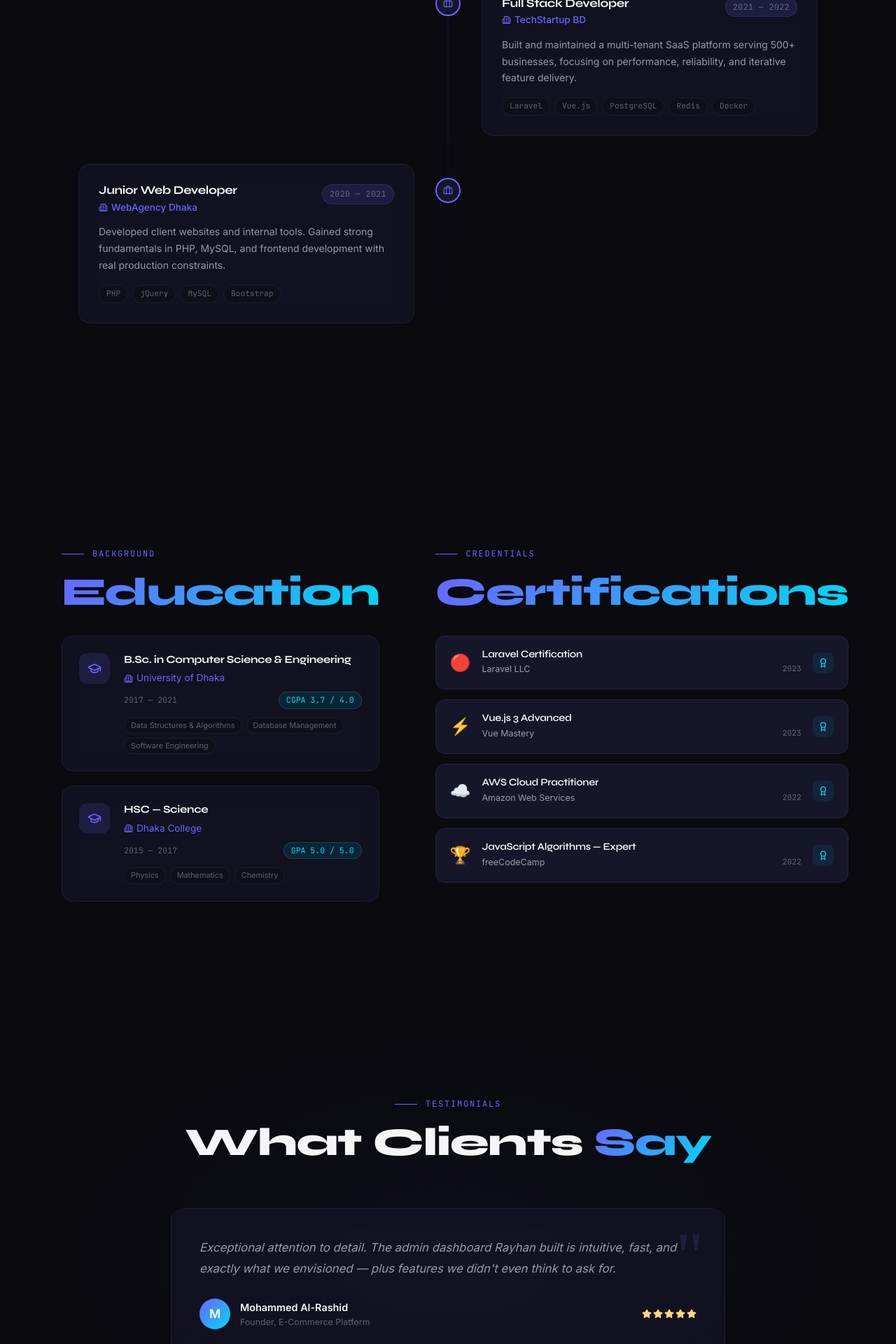
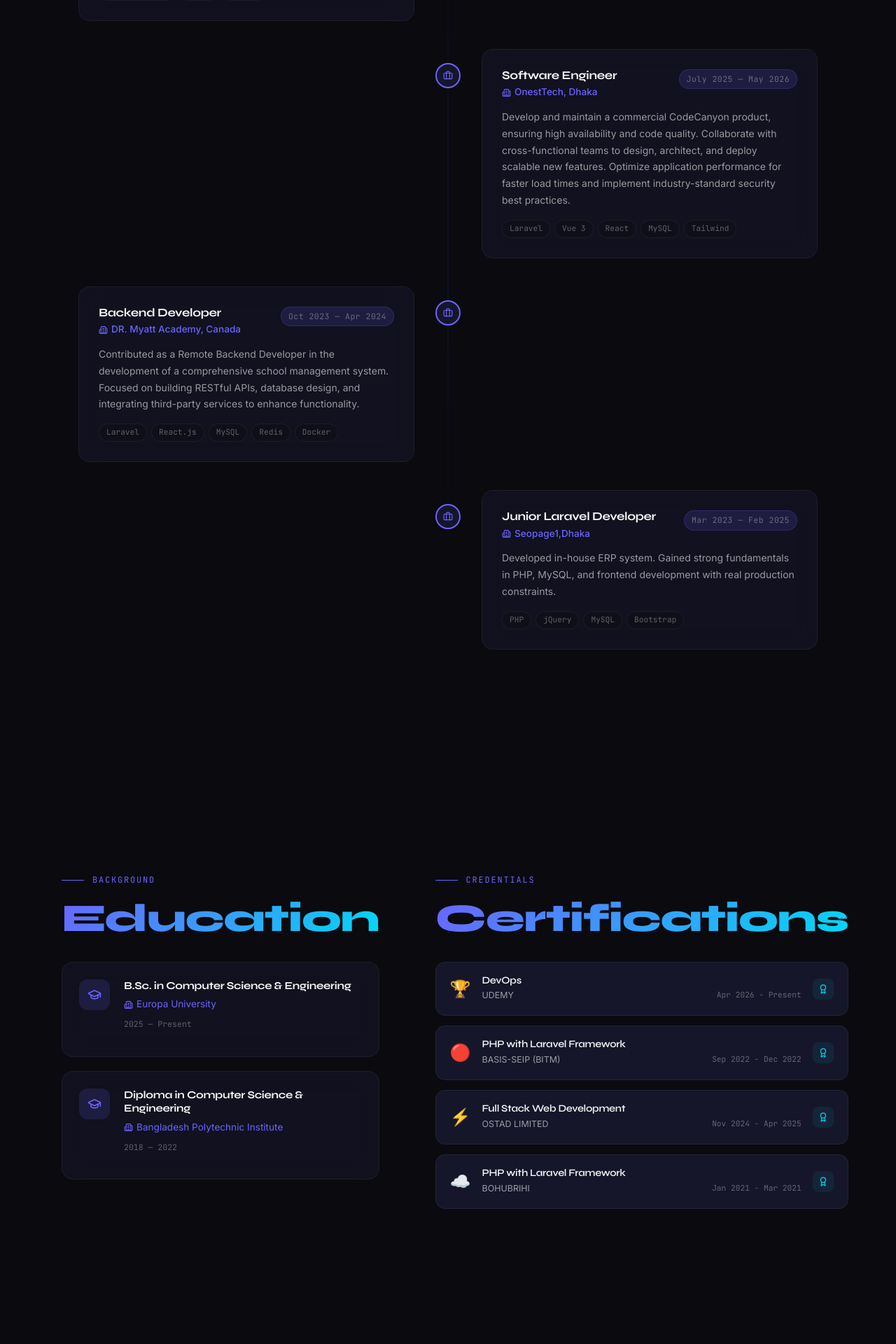
Before and after one commit to rayhanstack/rayhan-portfolio, a Vue app: page / in a window 1280 px wide. Shown: the part 6340-8260 px from the top of the page at 70% size. Built offline with nearby package versions, Linux system fonts and the light colour scheme.

Commit message:
some issue fixing

```diff
--- a/src/data/portfolio.js
+++ b/src/data/portfolio.js
@@ -177,27 +177,35 @@ export const services = [
 
 export const experience = [
   {
-    company: 'Freelance',
-    role: 'Senior Full Stack Developer',
-    duration: '2022 — Present',
+    company: 'Dream71, Dhaka',
+    role: 'Software Engineer',
+    duration: 'Mar 2026 - Present',
     description:
-      'Delivering high-quality web applications for clients across Bangladesh and internationally. Projects span SaaS dashboards, e-commerce, and custom CMSes.',
+      'Engineer and maintain high-impact software solutions for local government entities and international clients. Collaborate in cross-functional teams to architect, build, and deploy scalable, microservices-driven features. Optimize application performance utilizing caching and containerization, while enforcing robust, industry-standard security protocols.',
+    technologies: ['Laravel', 'Vue 3', 'React', 'MySQL', 'PgSQL', 'Microservices', 'Redis', 'Docker'],
+  },
+  {
+    company: 'OnestTech, Dhaka',
+    role: 'Software Engineer',
+    duration: 'July 2025 — May 2026',
+    description:
+      'Develop and maintain a commercial CodeCanyon product, ensuring high availability and code quality. Collaborate with cross-functional teams to design, architect, and deploy scalable new features. Optimize application performance for faster load times and implement industry-standard security best practices.',
     technologies: ['Laravel', 'Vue 3', 'React', 'MySQL', 'Tailwind'],
   },
   {
-    company: 'TechStartup BD',
-    role: 'Full Stack Developer',
-    duration: '2021 — 2022',
+    company: 'DR. Myatt Academy, Canada',
+    role: 'Backend Developer',
+    duration: 'Oct 2023 — Apr 2024',
     description:
-      'Built and maintained a multi-tenant SaaS platform serving 500+ businesses, focusing on performance, reliability, and iterative feature delivery.',
-    technologies: ['Laravel', 'Vue.js', 'PostgreSQL', 'Redis', 'Docker'],
+      'Contributed as a Remote Backend Developer in the development of a comprehensive school management system. Focused on building RESTful APIs, database design, and integrating third-party services to enhance functionality.',
+    technologies: ['Laravel', 'React.js', 'MySQL', 'Redis', 'Docker'],
   },
   {
-    company: 'WebAgency Dhaka',
-    role: 'Junior Web Developer',
-    duration: '2020 — 2021',
+    company: 'Seopage1,Dhaka',
+    role: 'Junior Laravel Developer',
+    duration: 'Mar 2023 — Feb 2025',
     description:
-      'Developed client websites and internal tools. Gained strong fundamentals in PHP, MySQL, and frontend development with real production constraints.',
+      'Developed in-house ERP system. Gained strong fundamentals in PHP, MySQL, and frontend development with real production constraints.',
     technologies: ['PHP', 'jQuery', 'MySQL', 'Bootstrap'],
   },
 ]
@@ -205,43 +213,39 @@ export const experience = [
 export const education = [
   {
     degree: 'B.Sc. in Computer Science & Engineering',
-    institution: 'University of Dhaka',
-    duration: '2017 — 2021',
-    grade: 'CGPA 3.7 / 4.0',
-    highlights: ['Data Structures & Algorithms', 'Database Management', 'Software Engineering'],
+    institution: 'Europa University',
+    duration: '2025 — Present',
   },
   {
-    degree: 'HSC — Science',
-    institution: 'Dhaka College',
-    duration: '2015 — 2017',
-    grade: 'GPA 5.0 / 5.0',
-    highlights: ['Physics', 'Mathematics', 'Chemistry'],
+    degree: 'Diploma in Computer Science & Engineering',
+    institution: 'Bangladesh Polytechnic Institute',
+    duration: '2018 — 2022',
   },
 ]
 
 export const certifications = [
-  { title: 'Laravel Certification',          issuer: 'Laravel LLC',            year: '2023', icon: '🔴' },
-  { title: 'Vue.js 3 Advanced',              issuer: 'Vue Mastery',             year: '2023', icon: '⚡' },
-  { title: 'AWS Cloud Practitioner',         issuer: 'Amazon Web Services',     year: '2022', icon: '☁️' },
-  { title: 'JavaScript Algorithms — Expert', issuer: 'freeCodeCamp',            year: '2022', icon: '🏆' },
+  { title: 'DevOps', issuer: 'UDEMY',            year: 'Apr 2026 - Present', icon: '🏆' },
+  { title: 'PHP with Laravel Framework',          issuer: 'BASIS-SEIP (BITM)',            year: 'Sep 2022 - Dec 2022', icon: '🔴' },
+  { title: 'Full Stack Web Development',              issuer: 'OSTAD LIMITED',             year: 'Nov 2024 - Apr 2025', icon: '⚡' },
+  { title: 'PHP with Laravel Framework',         issuer: 'BOHUBRIHI',     year: 'Jan 2021 - Mar 2021', icon: '☁️' },
 ]
 
 export const testimonials = [
   {
-    name:     'Sarah Johnson',
-    position: 'CTO, FinTech Startup',
+    name:     'Babu K',
+    position: 'DGM, Seopage1',
     avatar:   null,
     review:   "Rayhan delivered our API integration two weeks ahead of schedule with zero bugs in production. His clean architecture made it trivial for our team to extend later.",
   },
   {
-    name:     'Mohammed Al-Rashid',
-    position: 'Founder, E-Commerce Platform',
+    name:     'Dr. Tam',
+    position: 'Founder, myattacademy',
     avatar:   null,
     review:   "Exceptional attention to detail. The admin dashboard Rayhan built is intuitive, fast, and exactly what we envisioned — plus features we didn't even think to ask for.",
   },
   {
-    name:     'Priya Sharma',
-    position: 'Product Manager, SaaS Company',
+    name:     'Shahriar Rahat',
+    position: 'Project Manager, OnestTech',
     avatar:   null,
     review:   "Working with Rayhan felt like having a co-founder with technical superpowers. He understood our business goals and translated them into software that works beautifully.",
   },
--- a/src/sections/ContactSection.vue
+++ b/src/sections/ContactSection.vue
@@ -56,7 +56,7 @@
             >
               <Github v-if="s.icon === 'Github'" :size="18" />
               <Linkedin v-else-if="s.icon === 'Linkedin'" :size="18" />
-              <Twitter v-else-if="s.icon === 'Twitter'" :size="18" />
+              <Facebook v-else-if="s.icon === 'Facebook'" :size="18" />
             </a>
           </div>
         </div>
@@ -167,7 +167,7 @@
 
 <script setup>
 import { ref, reactive } from 'vue'
-import { Mail, Phone, MapPin, Github, Linkedin, Twitter, Send, Loader2, CheckCircle2, AlertCircle } from 'lucide-vue-next'
+import { Mail, Phone, MapPin, Github, Linkedin, Facebook, Send, Loader2, CheckCircle2, AlertCircle } from 'lucide-vue-next'
 import { personal } from '@/data/portfolio'
 
 const form = reactive({ name: '', email: '', subject: '', message: '' })
--- a/src/sections/EducationSection.vue
+++ b/src/sections/EducationSection.vue
@@ -27,10 +27,6 @@
                 </div>
                 <div class="edu-meta">
                   <span class="mono" style="font-size:0.72rem; color:var(--text-muted);">{{ item.duration }}</span>
-                  <span class="edu-grade">{{ item.grade }}</span>
-                </div>
-                <div class="edu-highlights">
-                  <span v-for="h in item.highlights" :key="h" class="edu-tag">{{ h }}</span>
                 </div>
               </div>
             </div>
@@ -128,24 +124,6 @@ import { education, certifications } from '@/data/portfolio'
   align-items: center;
   margin-bottom: 12px;
 }
-.edu-grade {
-  font-size: 0.72rem;
-  padding: 2px 10px;
-  border-radius: 100px;
-  background: rgba(0,217,245,0.1);
-  color: var(--cyan);
-  border: 1px solid rgba(0,217,245,0.2);
-  font-family: var(--font-mono);
-}
-.edu-highlights { display: flex; flex-wrap: wrap; gap: 6px; }
-.edu-tag {
-  font-size: 0.68rem;
-  padding: 2px 9px;
-  border-radius: 100px;
-  background: var(--bg-secondary);
-  border: 1px solid var(--border-subtle);
-  color: var(--text-muted);
-}
 
 /* Certifications */
 .cert-cards { display: flex; flex-direction: column; gap: 14px; margin-top: 32px; }
```
